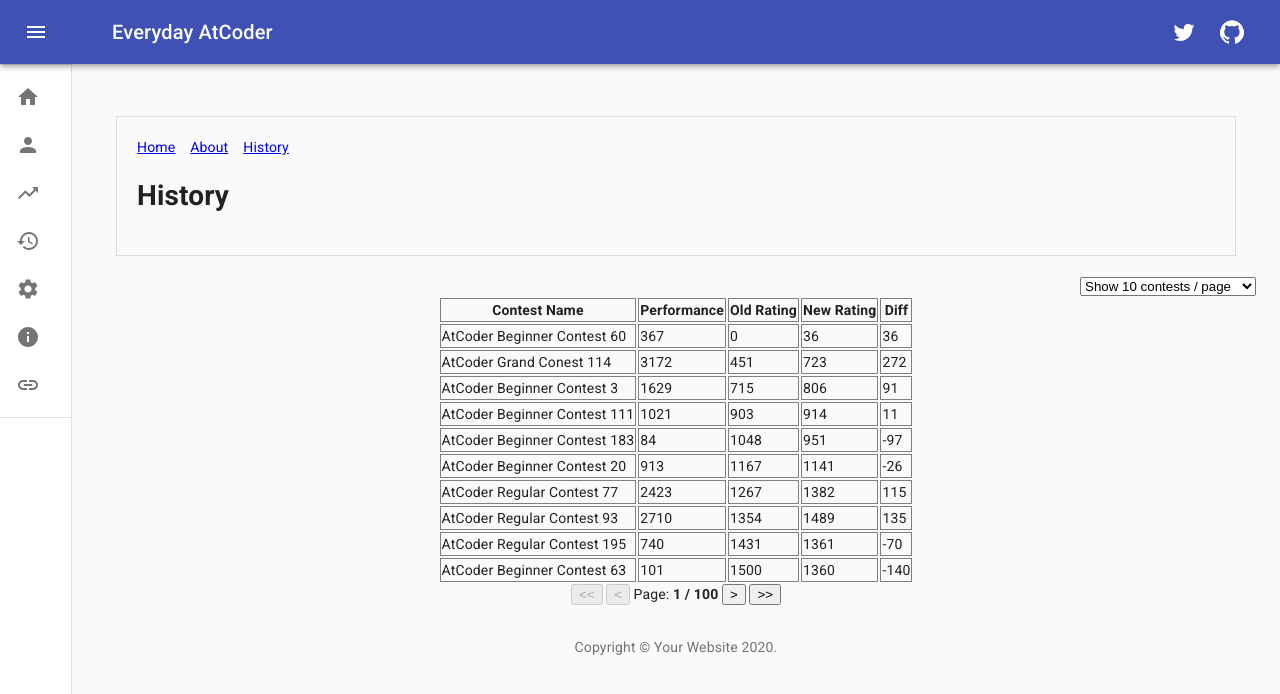
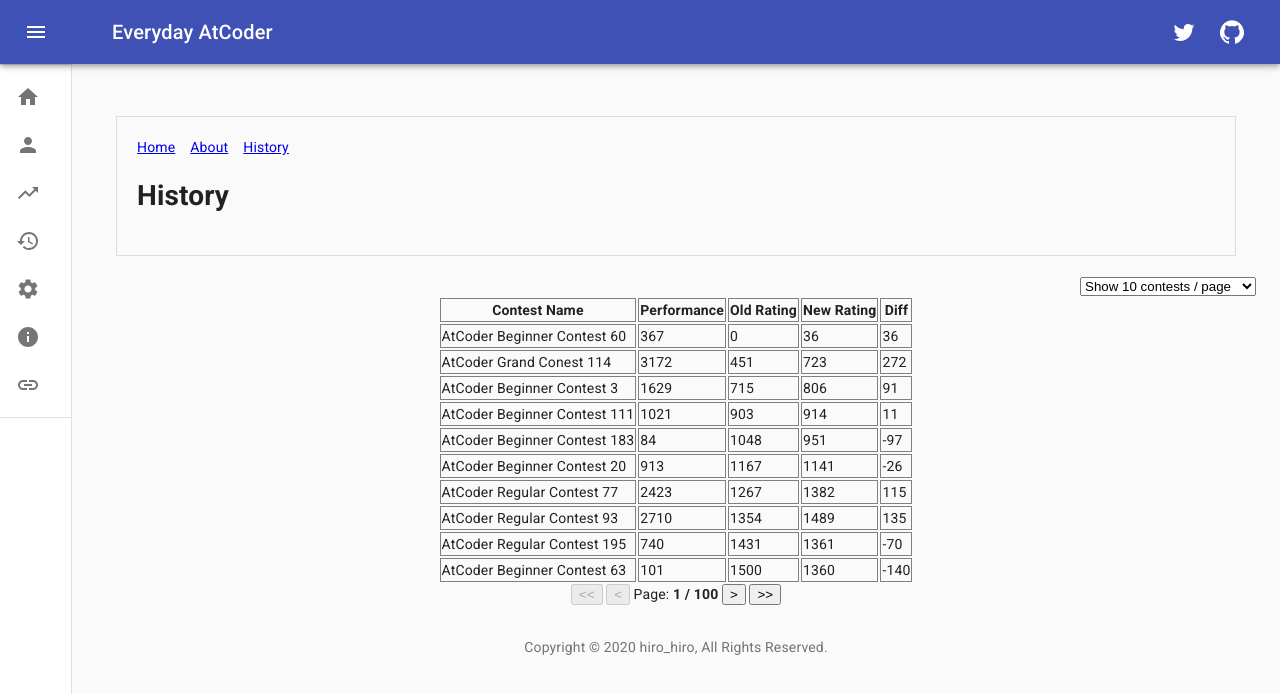
Before and after one commit to KATO-Hiro/EverydayAtCoder, a Next.js app in the folder frontend/: page /history in a window 1280 px wide. Shown: the top 694 px of the page. Built offline with nearby package versions, Linux system fonts and the light colour scheme.

Commit message:
Add copyright (#119)

```diff
--- /dev/null
+++ b/frontend/src/components/dashboard/Copyright.js
@@ -0,0 +1,33 @@
+import {
+  Link,
+  Typography,
+} from '@material-ui/core';
+
+import {
+  MY_ATCODER_PAGE
+} from '../../utils/Url';
+
+// See:
+// https://github.com/mui-org/material-ui/tree/master/docs/src/pages/getting-started/templates/dashboard
+export default function Copyright() {
+  return (
+    <Typography
+      variant="body2"
+      color="textSecondary"
+      align="center"
+    >
+      {'Copyright © '}
+      {new Date().getFullYear()}
+      {' '}
+      <Link
+        color="inherit"
+        href={MY_ATCODER_PAGE}
+        target="_blank"
+        rel="noreferrer"
+      >
+        hiro_hiro
+      </Link>
+      {', All Rights Reserved.'}
+    </Typography>
+  );
+}
--- a/frontend/src/components/dashboard/Dashboard.js
+++ b/frontend/src/components/dashboard/Dashboard.js
@@ -11,7 +11,6 @@
 import Divider from '@material-ui/core/Divider';
 import IconButton from '@material-ui/core/IconButton';
 import Container from '@material-ui/core/Container';
-import Link from '@material-ui/core/Link';
 import MenuIcon from '@material-ui/icons/Menu';
 import ChevronLeftIcon from '@material-ui/icons/ChevronLeft';
 import GitHubIcon from '@material-ui/icons/GitHub';
@@ -25,22 +24,10 @@
   GITHUB_URL,
 } from "../../utils/Url";
 import { mainListItems } from './listItems';
+import Copyright from "./Copyright";
 
 // See:
 // https://github.com/mui-org/material-ui/tree/master/docs/src/pages/getting-started/templates/dashboard
-function Copyright() {
-  return (
-    <Typography variant="body2" color="textSecondary" align="center">
-      {'Copyright © '}
-      <Link color="inherit" href="https://material-ui.com/">
-        Your Website
-      </Link>{' '}
-      {new Date().getFullYear()}
-      {'.'}
-    </Typography>
-  );
-}
-
 const drawerWidth = 240;
 
 const useStyles = makeStyles((theme) => ({
--- a/frontend/src/utils/Url.js
+++ b/frontend/src/utils/Url.js
@@ -1,3 +1,5 @@
+export const MY_ATCODER_PAGE = 'https://atcoder.jp/users/hiro_hiro';
+
 export const GITHUB_URL = 'https://github.com/KATO-Hiro/EverydayAtCoder';
 
 export const TWITTER_URL = 'https://twitter.com/k_hiro1818';
```
